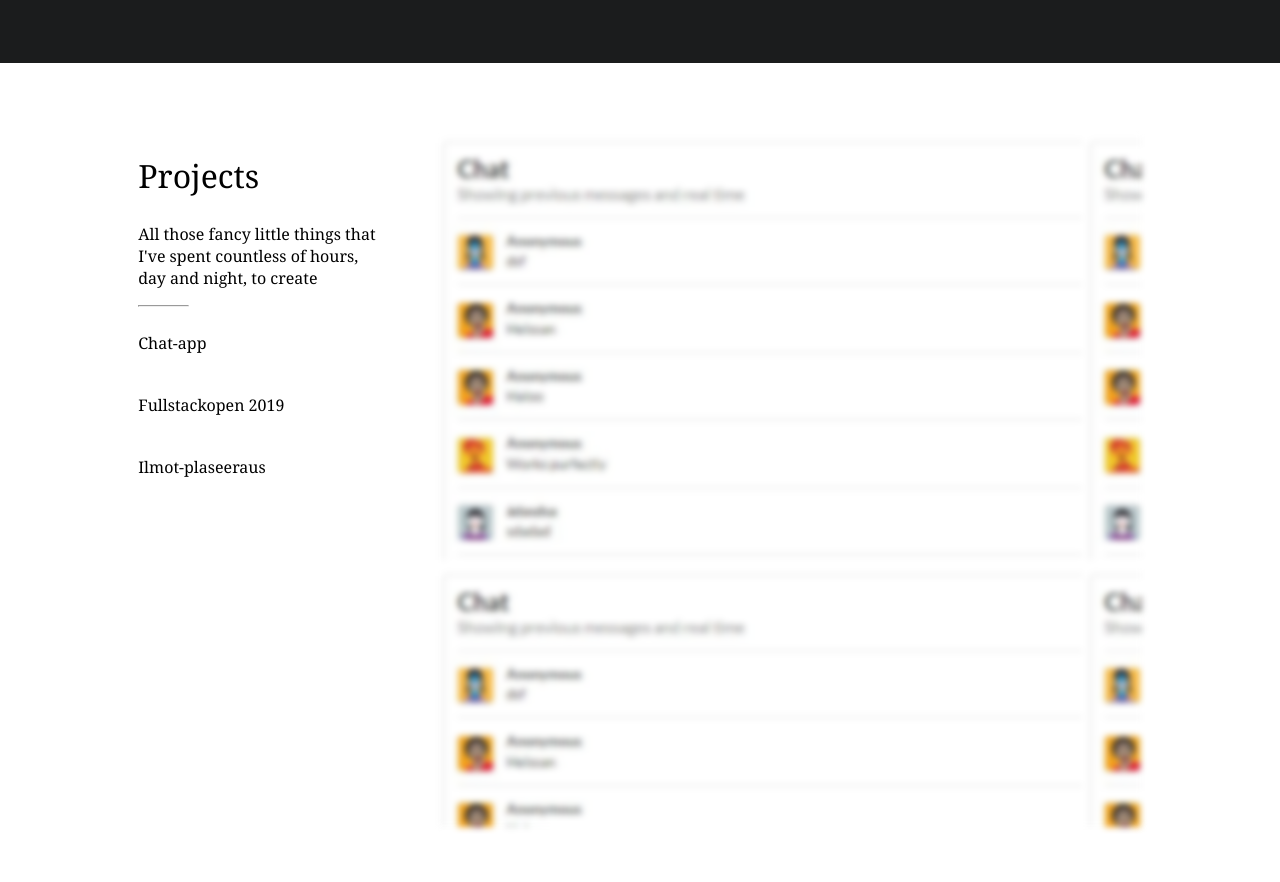
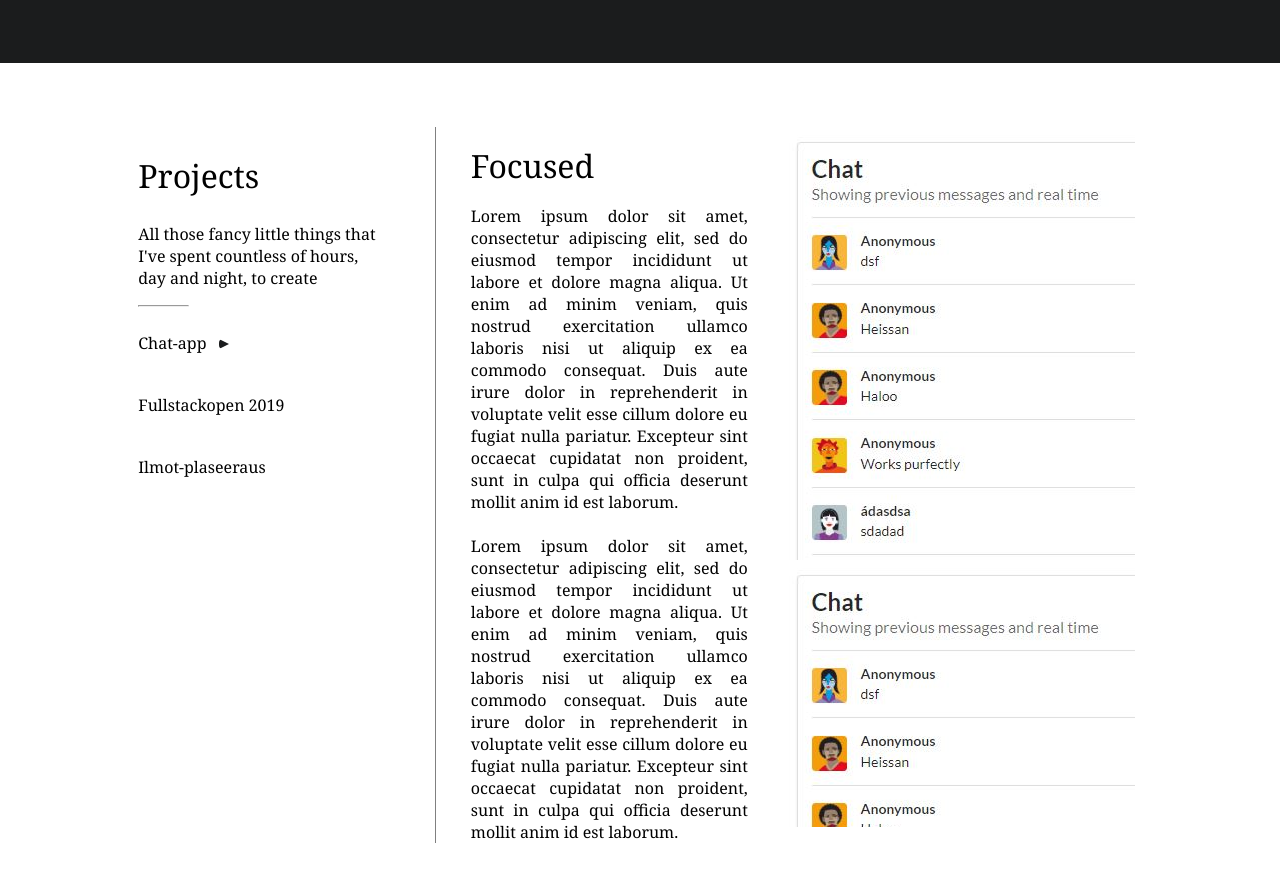
Before and after one commit to Sundholm11/portfolio, a React (Create React App) app: page / in a window 1280 px wide. Shown: the part 640-1522 px from the top of the page. Built offline with nearby package versions, Linux system fonts and the light colour scheme; the HTML template or start-up script is replaced by a standard one.

Commit message:
Adjustments to projects styling

```diff
--- a/src/components/Projects.tsx
+++ b/src/components/Projects.tsx
@@ -9,7 +9,8 @@ import ilmoplaseBackground from '../images/ilmoplaseimg.jpg'
 interface Project {
 	id: number,
 	name: string,
-	bgImg: string
+	bgImg: string,
+	active: boolean
 }
 
 const Projects: React.FC = () => {
@@ -21,14 +22,18 @@ const Projects: React.FC = () => {
 	}, [])
 
 	const handleProjectChange = (event: React.MouseEvent<HTMLLIElement, MouseEvent>) => {
-		setFocusedProject(projects[event.currentTarget.value])
+		const newFocusedProject = {...projects[event.currentTarget.value], active: true }
+		const updatedProjects = projects.map(p => p.id === focusedProject?.id || p.id === newFocusedProject.id ?
+			{...p, active: !p.active} : p)
+		setFocusedProject(newFocusedProject)
+		setProjects(updatedProjects)
 	}
 
 	const initProjects = () => {
 		const initialProjects = [
-			{ id: 0, name: "Chat-app", bgImg: chatappBackground },
-			{ id: 1, name: "Fullstackopen 2019", bgImg: fullstackBackground},
-			{ id: 2, name: "Ilmot-plaseeraus", bgImg: ilmoplaseBackground}
+			{ id: 0, name: "Chat-app", bgImg: chatappBackground, active: true },
+			{ id: 1, name: "Fullstackopen 2019", bgImg: fullstackBackground, active: false},
+			{ id: 2, name: "Ilmot-plaseeraus", bgImg: ilmoplaseBackground, active: false}
 		]
 		setFocusedProject(initialProjects[0])
 		setProjects(projects.concat(initialProjects))
@@ -39,7 +44,7 @@ const Projects: React.FC = () => {
 			<div className="projectsLeftContainer">
 				<ul className="projectsVertNav">
 					<h2 className="projects">Projects</h2>
-					<p className="description">All those fancy little things that I've spent countless of hours,
+					<p className="descriptionProjects">All those fancy little things that I've spent countless of hours,
 						day and night, to create
 					</p>
 					<hr className="divider" />
@@ -47,14 +52,21 @@ const Projects: React.FC = () => {
 					<li key={project.id}
 						className="projectsVertNav"
 						value={project.id}
-						onClick={handleProjectChange}>{project.name}
+						onClick={handleProjectChange}>
+							{project.name}
+							{project.active ? <div className="triangleRight"></div> : null}
 					</li>)}
 				</ul>
 			</div>
-			{focusedProject !== undefined ?
-			<div className="projectsRightContainer" style={{ backgroundImage: `url(${focusedProject.bgImg})` }}>
-			</div> :
-			null}
+			<div className="projectsRightContainer">
+				<div className="focusedProject">
+					<h2 className="focusedProject">Focused</h2>
+					<p className="focusedDescription">Lorem ipsum dolor sit amet, consectetur adipiscing elit, sed do eiusmod tempor incididunt ut labore et dolore magna aliqua. Ut enim ad minim veniam, quis nostrud exercitation ullamco laboris nisi ut aliquip ex ea commodo consequat. Duis aute irure dolor in reprehenderit in voluptate velit esse cillum dolore eu fugiat nulla pariatur. Excepteur sint occaecat cupidatat non proident, sunt in culpa qui officia deserunt mollit anim id est laborum.</p>
+					<br/>
+					<p className="focusedDescription">Lorem ipsum dolor sit amet, consectetur adipiscing elit, sed do eiusmod tempor incididunt ut labore et dolore magna aliqua. Ut enim ad minim veniam, quis nostrud exercitation ullamco laboris nisi ut aliquip ex ea commodo consequat. Duis aute irure dolor in reprehenderit in voluptate velit esse cillum dolore eu fugiat nulla pariatur. Excepteur sint occaecat cupidatat non proident, sunt in culpa qui officia deserunt mollit anim id est laborum.</p>
+				</div>
+				<div className="backgroundProject" style={{ backgroundImage: `url(${focusedProject?.bgImg})` }} />
+			</div>
 		</div>
 	)
 }
--- a/src/styles/Projects.css
+++ b/src/styles/Projects.css
@@ -4,13 +4,29 @@ h2.projects {
 	font-weight: lighter;
 }
 
-p.description {
+p.descriptionProjects {
 	text-align: left;
+}
+
+h2.focusedProject {
+	font-size: 200%;
+	font-weight: lighter;
+	color: black;
+	margin: 5% 10%;
+	text-align: left;
+}
+
+p.focusedDescription {
+	margin: 0 10%;
+	color: black;
+	text-align: justify;
+	font-weight: lighter;
 }
 
 hr.divider {
 	margin: 0;
 	width: 20%;
+	color: gray;
 }
 
 div.projectsMainContainer {
@@ -22,13 +38,37 @@ div.projectsRightContainer {
 	width: 69%;
 	margin-left: 30%;
 	height: 700px;
-	opacity: 0.9;
-	filter: blur(3px);
 }
 
 div.projectsLeftContainer {
 	width: 24%;
 	margin-left: 1%;
+}
+
+div.backgroundProject {
+	display: inline-block;
+	height: 100%;
+	width: 49%;
+	opacity: 0.97;
+}
+
+div.focusedProject {
+	height: 100;
+	width: 49%;
+	float: left;
+	border-left: 1px solid;
+	border-color: gray;
+}
+
+div.triangleRight {
+	margin: 0 5%;
+	display: inline-block;
+	width: 0;
+	height: 0;
+	border-top: 5px solid transparent;
+	border-left: 10px solid rgb(27, 28, 29);
+	border-bottom: 5px solid transparent;
+	border-radius: 4px;
 }
 
 ul.projectsVertNav {
```
Also changed, not shown: src/styles/App.css (+0 -15 lines).
